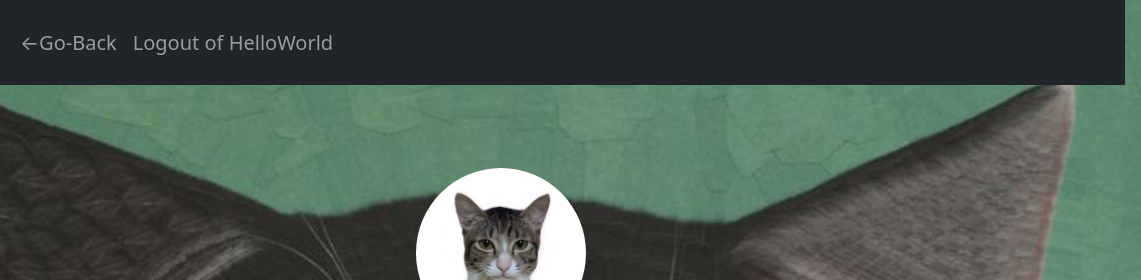
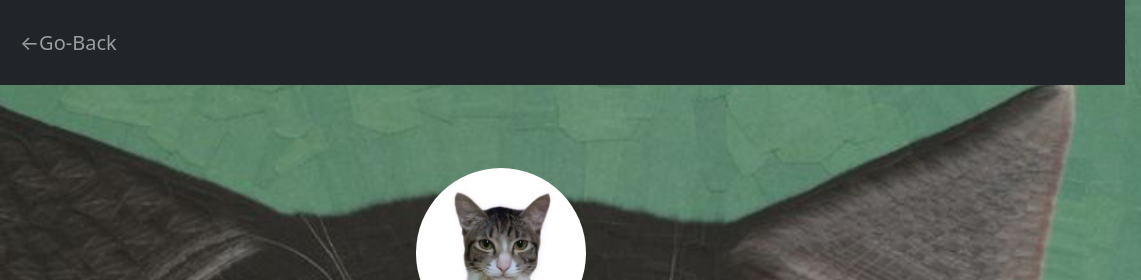
Before and after one commit to mikmik240/profileinfo, a plain HTML site: page index.html in a window 1280 px wide. Shown: the top 280 px of the page, 139-1280 px from the left. Drawn offline with nearby package versions, Linux system fonts and the light colour scheme.

Commit message:
index.html

```diff
--- a/index.html
+++ b/index.html
@@ -20,10 +20,6 @@
 <li class="nav-item">
 					<a class="nav-link" href="https://mikmik240.github.io/portfo/">←Go-Back</a>
 				</li>
-
-				<li class="nav-item">
-					<a class="nav-link" href="https://mikmik240.github.io/loginpage/">Logout of HelloWorld</a>
-				</li>
 		</nav>
 		<br><br>
 
```
